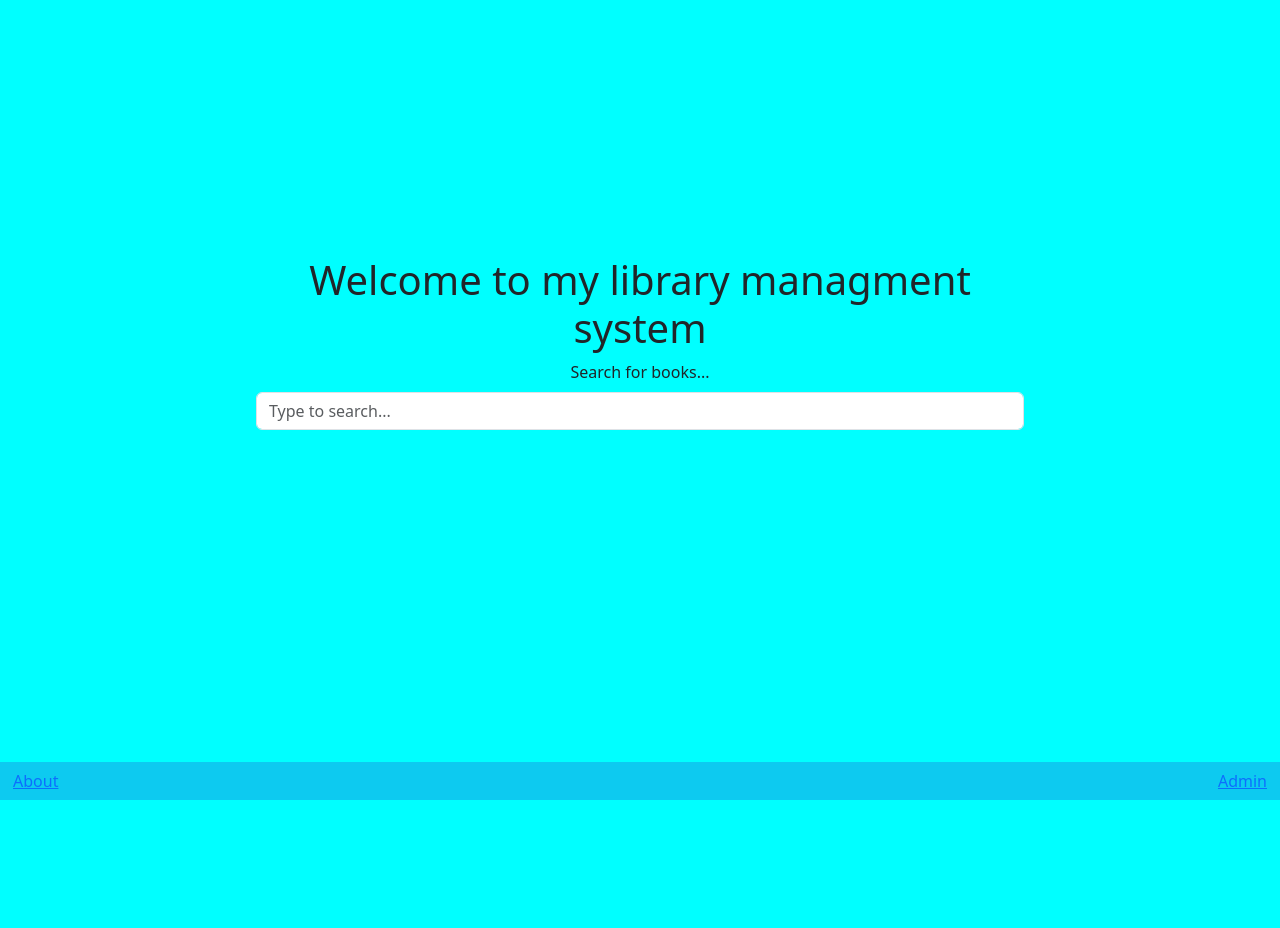
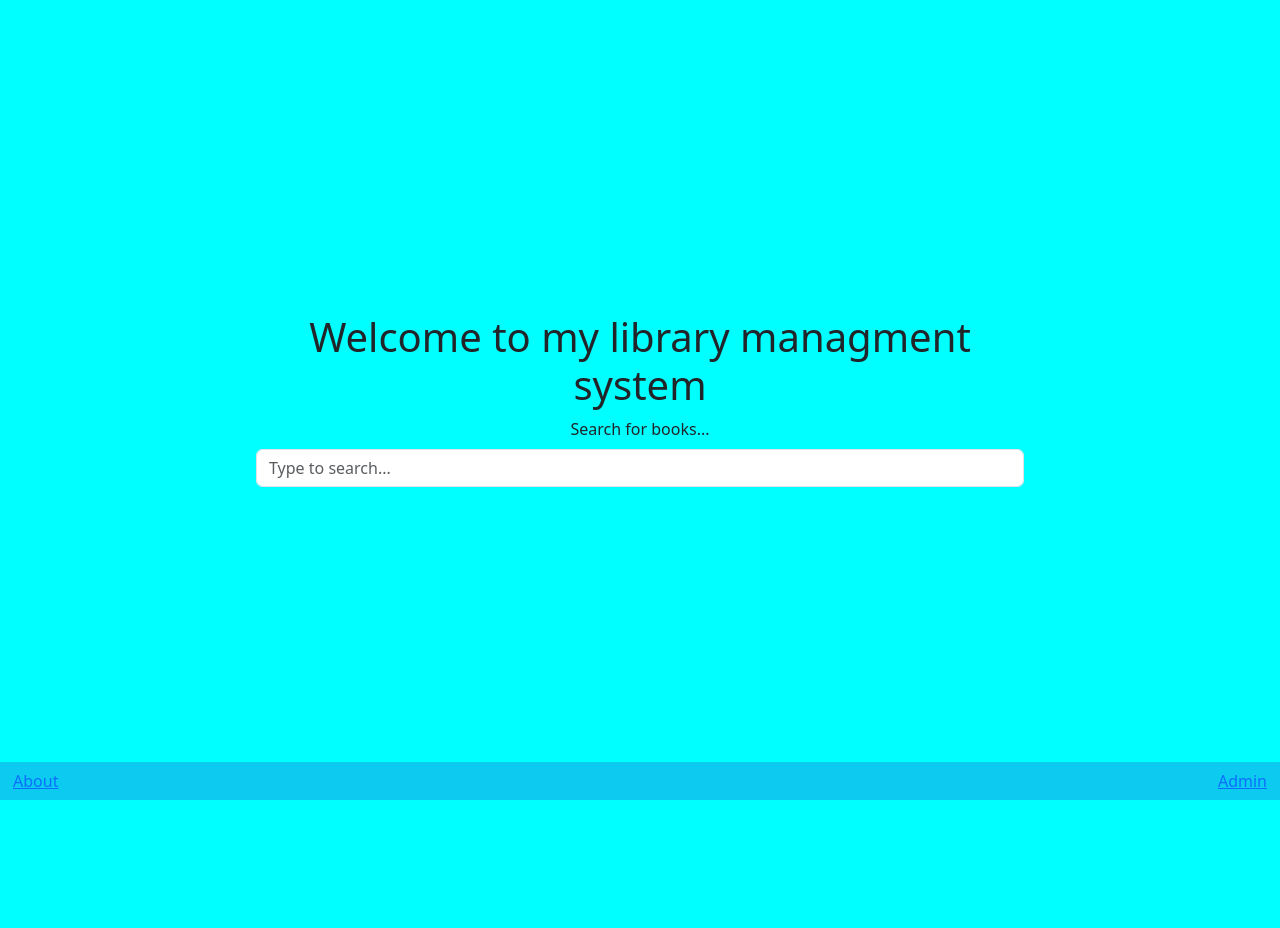
Before and after one commit to AmirMarji/Library-Management-System, a PHP site: page / in a window 1280 px wide. After the commit the page ends 800 px from the top, so only its background shows below. Run offline with PHP 8.4, Linux system fonts and the light colour scheme.

Commit message:
slight css update

```diff
--- a/style.css
+++ b/style.css
@@ -1,31 +1,19 @@
-
-body{
-    height: 100vh;
+body {
+  height: 100vh; /* Keeps the body to the full height of the viewport */
   margin: 0;
   display: flex;
-
+  justify-content: center;
+  align-items: center;
 }
 
 .container {
-    height: 100%;
-    justify-content: center;
-    text-align: center;
-
-
   margin: 10%;
   padding: 10%;
   max-width: 80%;
-
-
-  }
-
-  .welcome{
-    position: relative;
+  text-align: center;
 }
 
 
-  .search-bar{
-    position: relative;
+.search-bar {
   margin: auto;
-    padding: auto;
 }
```
Lines whose indentation alone changed are shown as unchanged.
